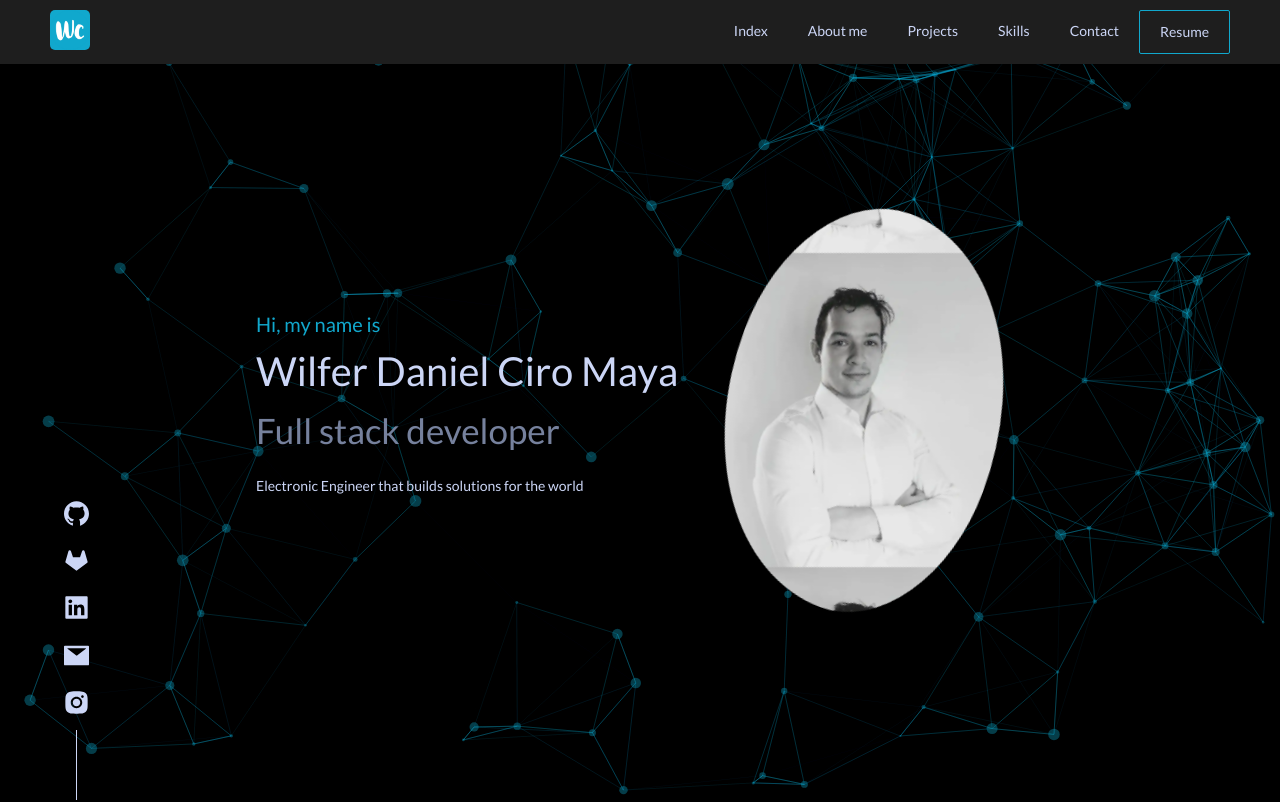
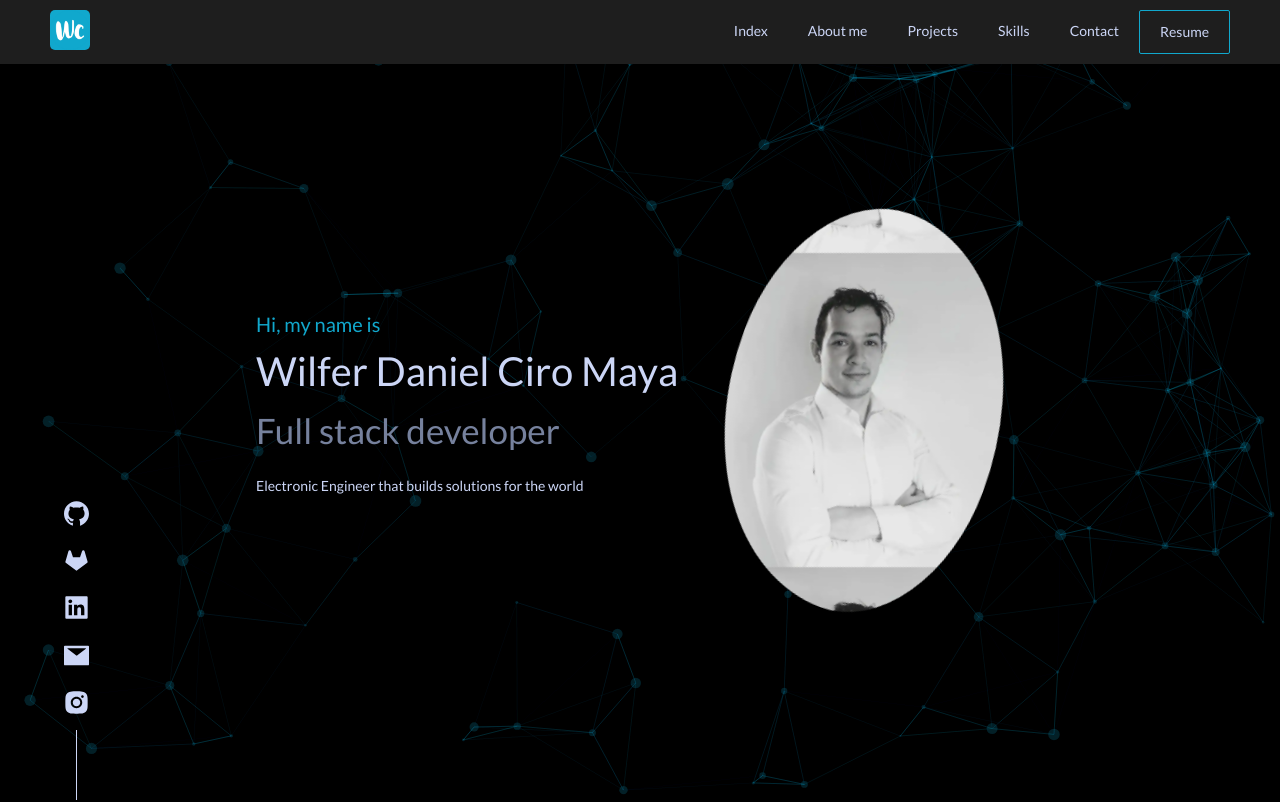
Before and after one commit to WilferCiro/portfolio, a Next.js app: page / in a window 1280 px wide. Shown: the top 802 px of the page. Built offline with nearby package versions, Linux system fonts and the light colour scheme.

Commit message:
Optimizations images

```diff
--- a/components/ParticlesBG.tsx
+++ b/components/ParticlesBG.tsx
@@ -49,7 +49,7 @@ const ParticlesBG = () => {
 						bubble: {
 							distance: 400,
 							duration: 2,
-							opacity: 0.2,
+							opacity: 0.1,
 							size: 40,
 						},
 						push: {
@@ -57,7 +57,7 @@ const ParticlesBG = () => {
 						},
 						repulse: {
 							distance: 200,
-							duration: 0.2,
+							duration: 0.1,
 						},
 					},
 					},
@@ -69,7 +69,7 @@ const ParticlesBG = () => {
 							color: "#11A8CD",
 							distance: 150,
 							enable: true,
-							opacity: 0.2,
+							opacity: 0.1,
 							width: 1,
 						},
 						collisions: {
@@ -91,7 +91,7 @@ const ParticlesBG = () => {
 							value: 100,
 						},
 						opacity: {
-							value: 0.2,
+							value: 0.1,
 						},
 						shape: {
 							type: "circle",
```
